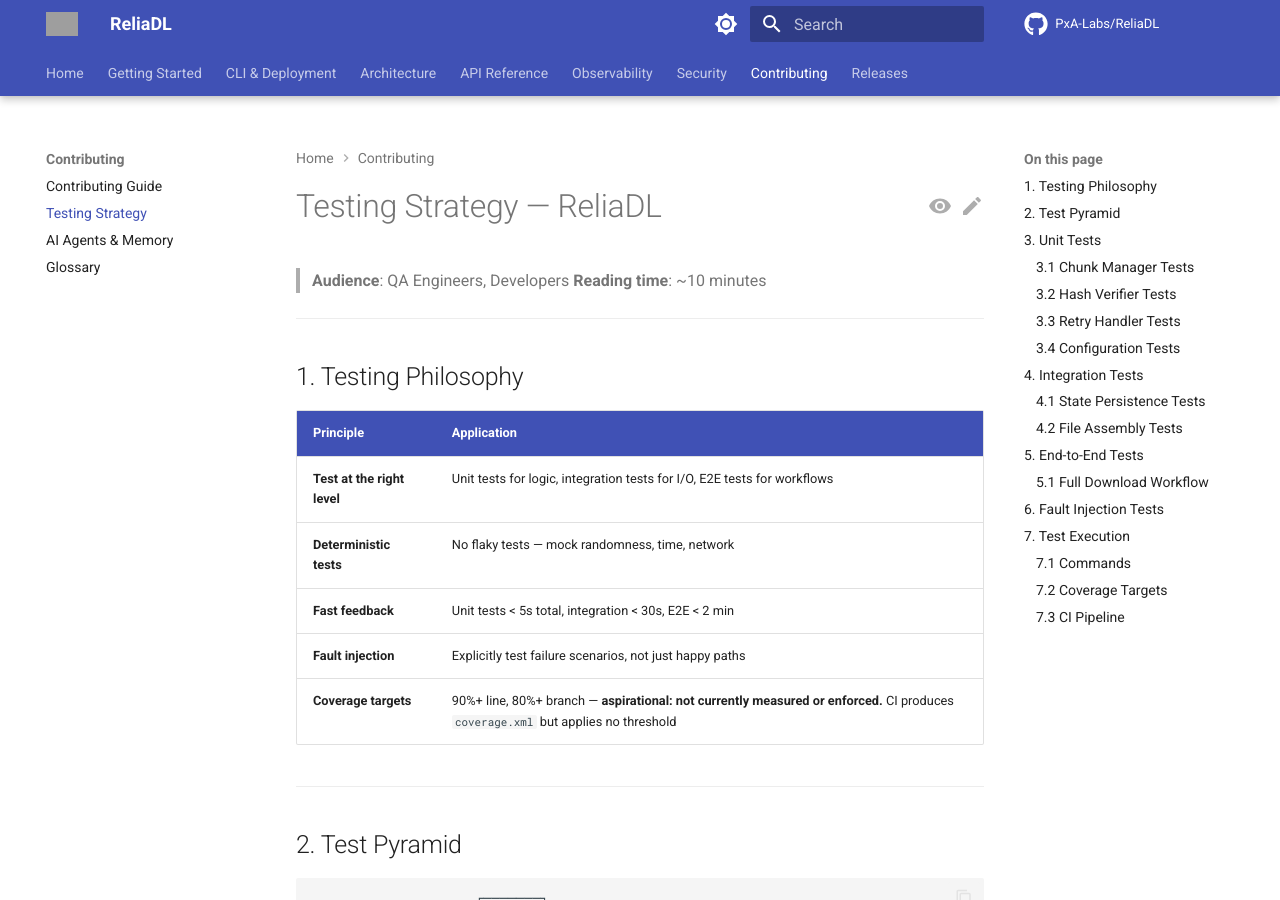
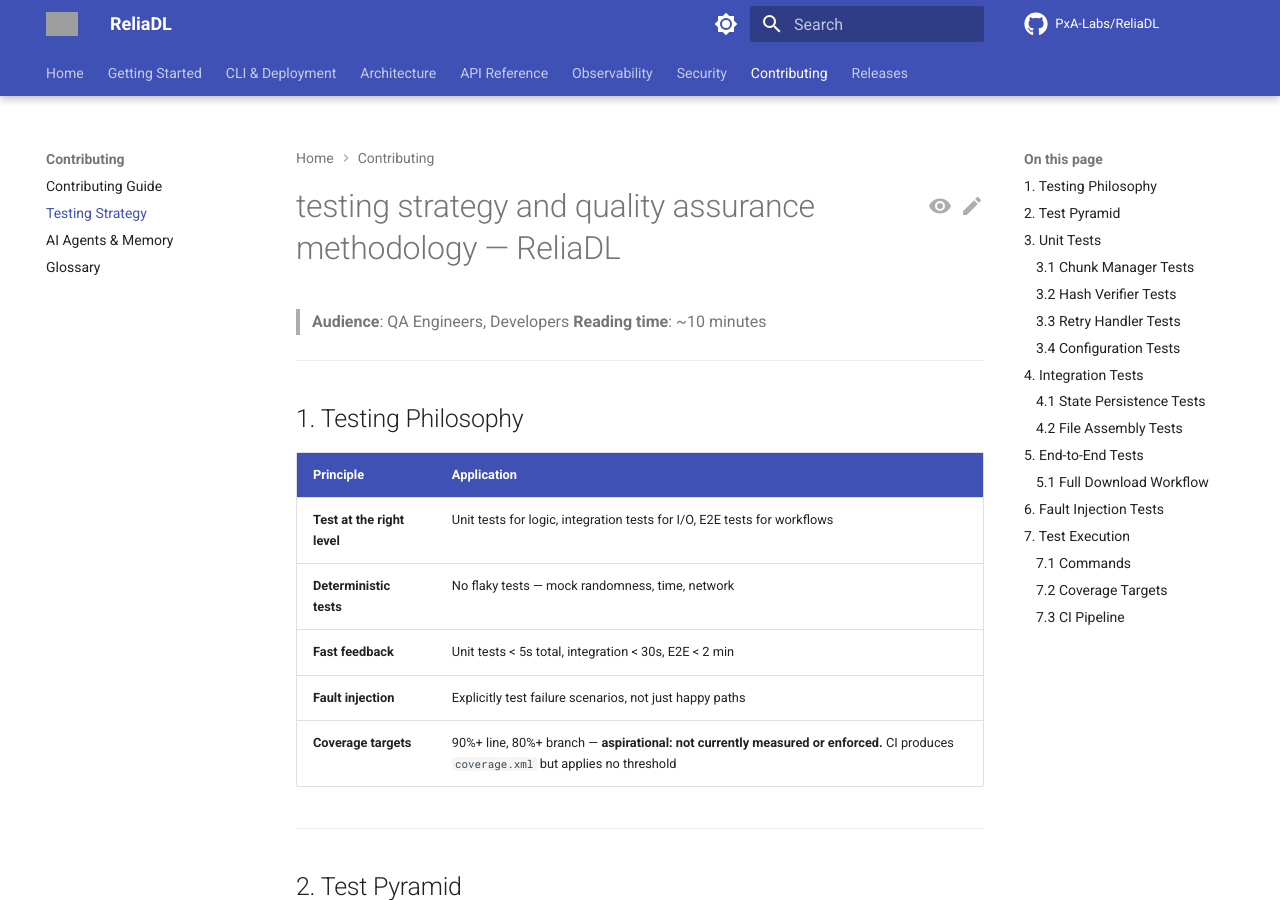
Before and after one commit to PxA-Labs/ReliaDL, an MkDocs documentation site: the page built from docs/TESTING_STRATEGY.md, in a window 1280 px wide and 900 px high. Built offline with MkDocs 1.6.1 and Material for MkDocs 9.7.7, drawn with Linux system fonts in a browser that asks for light colours; comment, search, counter and statistics services are not loaded; the version menu is left out; grey boxes are pictures that could not be loaded.

Commit message:
docs: refine testing strategy document scope

```diff
--- a/docs/TESTING_STRATEGY.md
+++ b/docs/TESTING_STRATEGY.md
@@ -1,4 +1,4 @@
-# Testing Strategy — ReliaDL
+# testing strategy and quality assurance methodology — ReliaDL
 
 > **Audience**: QA Engineers, Developers
 > **Reading time**: ~10 minutes
```
